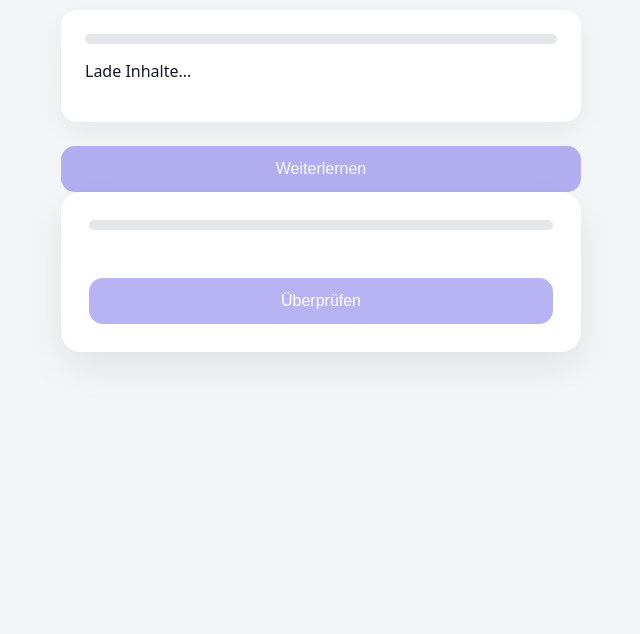
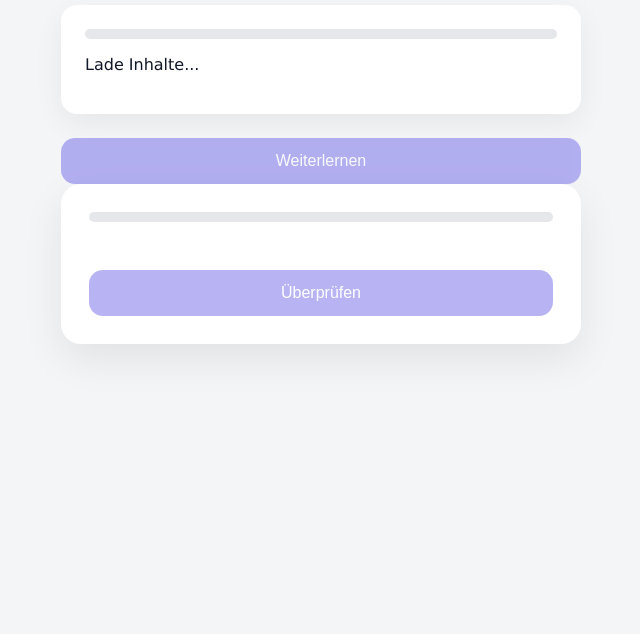
Before and after one commit to MirThara/Musiktheorie, an Electron app: page index.html in a window 1024 px wide. Shown: the part 166-800 px from the top of the page, without its empty margins (191-831 px from the left). Drawn offline with Linux system fonts and the light colour scheme; no server answers.

Commit message:
bug fixes

```diff
--- a/assets/css/style.css
+++ b/assets/css/style.css
@@ -11,7 +11,7 @@
 
 body {
     margin: 0;
-    font-family: system-ui, -apple-system, sans-serif;
+    font-family: Verdana, system-ui, -apple-system, sans-serif;
     background: var(--bg);
     color: var(--text);
 }
--- a/package.json
+++ b/package.json
@@ -9,7 +9,7 @@
   },
   "devDependencies": {
     "electron": "^40.0.0",
-    "electron-builder": "^26.4.0"
+    "electron-builder": "^23.0.6"
   },
   "build": {
     "appId": "de.mithara.musictheory",
@@ -24,5 +24,8 @@
       "target": "nsis",
       "icon": "assets/icon.ico"
     }
+  },
+  "dependencies": {
+    "@pwabuilder/cli": "^0.0.11"
   }
 }
```
Also changed, not shown: 1 other file.
